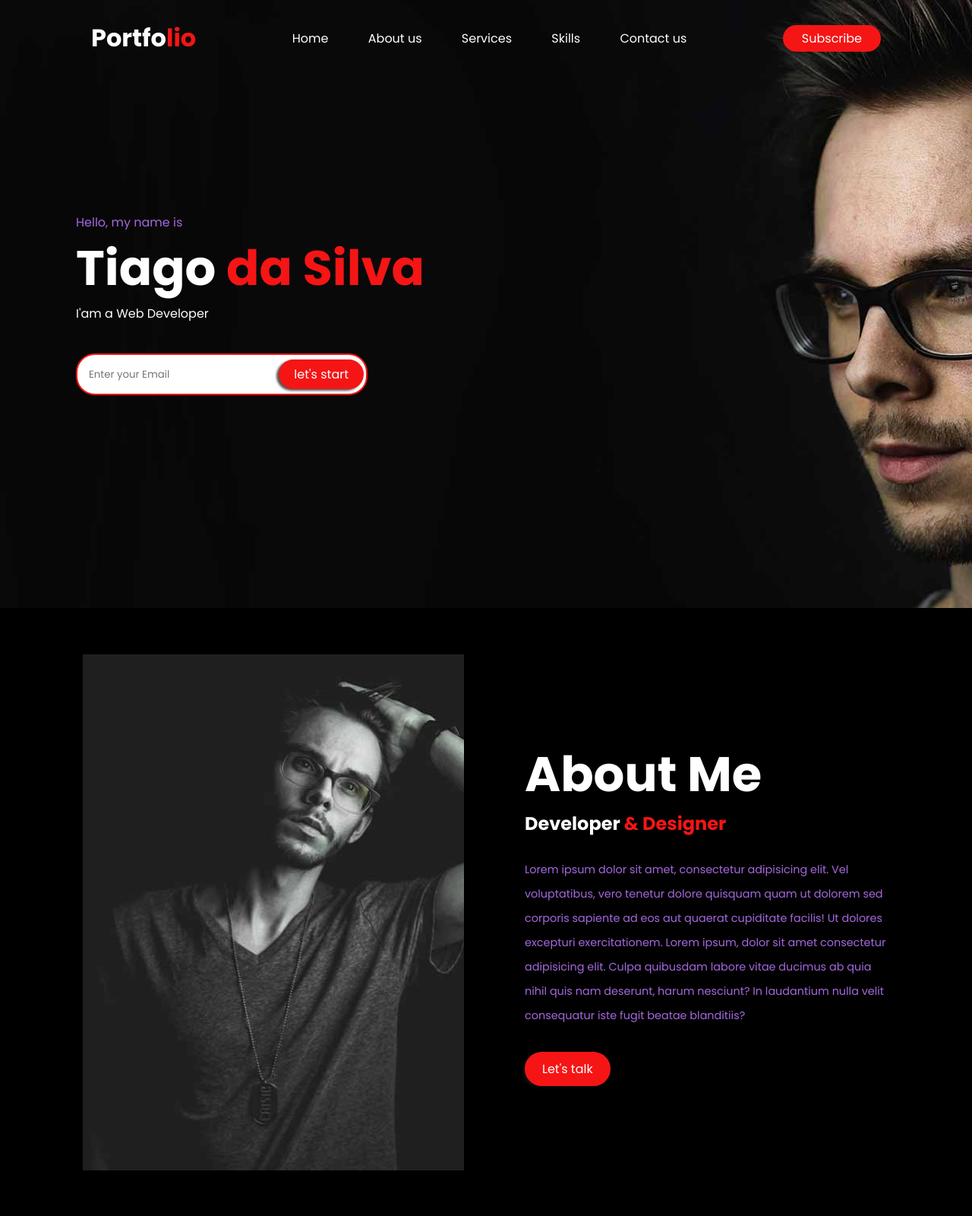
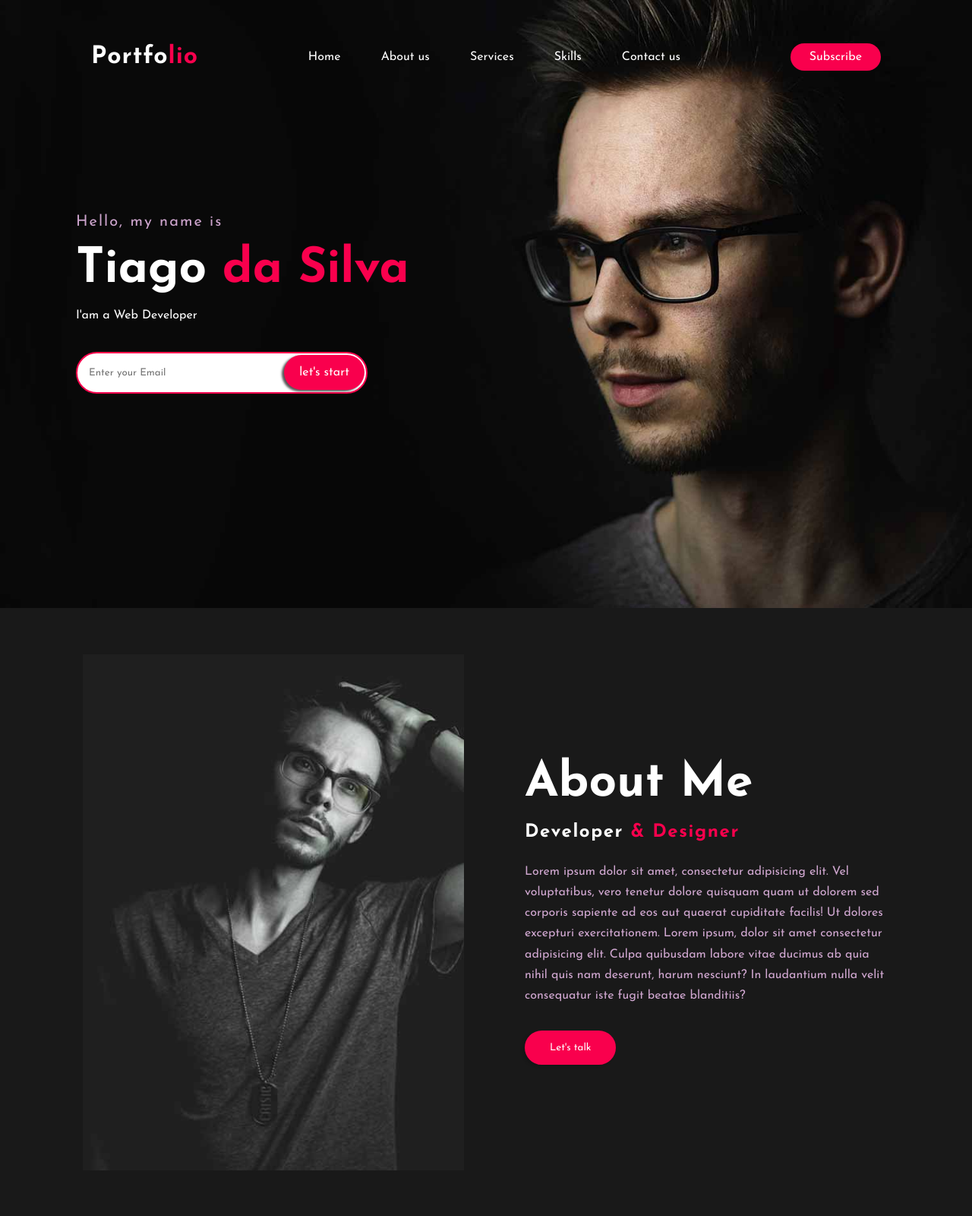
Before and after one commit to S1lvat/portifolio-ficticio-responsivo, a plain HTML site: page index.html in a window 1280 px wide. Shown: the top 1600 px of the page at 76% size. Drawn offline with Linux system fonts and the light colour scheme.

Commit message:
finalização'

```diff
--- a/index.html
+++ b/index.html
@@ -47,7 +47,7 @@
                 nihil quis nam deserunt, harum nesciunt? In laudantium nulla velit consequatur iste fugit beatae
                 blanditiis?
             </p>
-            <div>Let's talk</div>
+            <button>Let's talk</button>
         </aside>
     </section>
 
--- a/style.css
+++ b/style.css
@@ -1,20 +1,20 @@
-@import url('https://fonts.googleapis.com/css2?family=Poppins:wght@300;400;500;700&display=swap');
+@import url('https://fonts.googleapis.com/css2?family=Josefin+Sans:wght@100;200;300;400;500;600;700&display=swap');
 
 * {
     margin: 0;
     padding: 0;
     box-sizing: border-box;
     text-decoration: none;
-    font-family: 'Poppins', sans-serif;
+    font-family: 'Josefin Sans', sans-serif;
     color: #fff;
 }
 body{
-    background-color: #000;
+    background-color: #191919;
 }
 
 .header {
     width: 100%;
-    height: 100px;
+    height: 150px;
     display: flex;
     justify-content: space-between;
     align-items: center;
@@ -22,36 +22,42 @@ body{
     color: #fff;
     padding: 0 120px;
 }
-
+.logo{
+    letter-spacing: 1px;
+}
 .logo span {
-    color: rgb(245, 21, 21);
+    color: #f9004d;
 }
 
 .links a {
     margin: 1.5rem;
     color: #fff;
+    font: bold;
 }
 
 .links a:hover {
-    color: rgb(245, 21, 21);
+    color: #f9004d;
 }
 
 .subscribe {
-    background-color: rgb(245, 21, 21);
-    padding: 5px 25px;
+    background-color: #f9004d;
+    font:bold;
+    padding: 10px 25px;
     border-radius: 20px;
     cursor: pointer;
     transition: .5s;
 }
 
 .subscribe:hover {
-    transform: scale(1.3);
+    transform: scale(1.2);
 }
 
 .backgrond-main {
     background-image: url('/img/background.jpg');
+    background-position: center;
+    background-size: cover;
     height: 100vh;
-    width: 100%;
+    max-width: 100%;
     color: #fff;
     display: flex;
     flex-direction: column;
@@ -60,15 +66,18 @@ body{
 }
 
 .backgrond-main .first {
-    color: rgb(165, 104, 223);
+    color: #fcfc;
+    letter-spacing: 2px;
+    font-size: 20px;
 }
 
 .backgrond-main h1 {
     font-size: 4rem;
+    margin: 1.3rem 0 ;
 }
 
 .backgrond-main h1 span {
-    color: rgb(245, 21, 21)
+    color: #f9004d
 }
 
 .input-box {
@@ -84,18 +93,18 @@ body{
 .backgrond-main input {
     height: 100%;
     width: 100%;
-    border-radius: 25px;
+    border-radius: 30px;
     padding: 15px;
-    border: 2px solid rgb(245, 21, 21);
+    border: 2px solid #f9004d;
     outline: none;
 }
 
 .backgrond-main .input-box div {
-    padding: 7px 20px;
-    background-color: rgb(245, 21, 21);
-    border-radius: 25px;
+    padding: 15px 20px;
+    background-color: #f9004d;
+    border-radius: 30px;
     position: absolute;
-    margin-right: 5px;
+    margin:0 4px 2px 0;
     box-shadow: -3px 2px 3px rgba(20, 20, 20, 0.726);
     cursor: pointer;
 }
@@ -108,7 +117,6 @@ body{
     align-items: center;
     justify-content: center;
     gap: 80px;
-    background-color: black;
     color: #fff;
 }
 
@@ -118,42 +126,42 @@ body{
 
 .about-me aside h1 {
     font-size: 4rem;
+    margin-bottom: 20px;
 }
 
 .about-me aside h2 {
     margin-bottom: 1.7rem;
+    letter-spacing: .1rem;
 }
 
 .about-me aside h2 span {
-    color: rgb(245, 21, 21);
+    color: #f9004d;
 }
 
 .about-me aside p {
-    line-height: 2rem;
+    line-height: 1.7rem;
     margin-bottom: 2rem;
-    font-size: .9rem;
-    color: rgb(165, 104, 223);
+    font-size: 1rem;
+    color: #fcfc;
 }
 
-.about-me aside div {
-    width: fit-content;
-    padding: 7px 20px;
-    background-color: rgb(245, 21, 21);
-    border: 3px solid rgb(245, 21, 21);
-    border-radius: 25px;
+.about-me aside button {
+    padding: 13px 30px;
+    background-color: #f9004d;
+    border: 3px solid #f9004d;
+    border-radius: 30px;
     box-shadow: -3px 2px 3px rgba(20, 20, 20, 0.726);
     cursor: pointer;
     transition: .5s;
 }
 
-.about-me aside div:hover {
-    background: rgb(122, 27, 27);
+.about-me aside button:hover {
+    background: none;
 }
 
 /* Services */
 
 .services {
-    background-color: black;
     display: flex;
     flex-direction: column;
     justify-content: center;
@@ -180,7 +188,7 @@ body{
 
 .box i {
     font-size: 2rem;
-    color: rgb(245, 21, 21);
+    color: #f9004d;
 }
 
 .box h3 {
@@ -188,7 +196,7 @@ body{
 }
 
 .box p {
-    color: rgb(165, 104, 223);
+    color: #fcfc;
     font-size: .9rem;
     line-height: 1.7rem;
     font-weight: 500;
@@ -197,8 +205,8 @@ body{
 .box div {
     width: fit-content;
     padding: 7px 20px;
-    background-color: rgb(245, 21, 21);
-    border: 3px solid rgb(245, 21, 21);
+    background-color: #f9004d;
+    border: 3px solid #f9004d;
     border-radius: 25px;
     box-shadow: -3px 2px 3px rgba(20, 20, 20, 0.726);
     cursor: pointer;
@@ -219,8 +227,8 @@ body{
 .field-1 div{
     width: fit-content;
     padding: 7px 20px;
-    background-color: rgb(245, 21, 21);
-    border: 3px solid rgb(245, 21, 21);
+    background-color: #f9004d;
+    border: 3px solid #f9004d;
     border-radius: 25px;
     box-shadow: -3px 2px 3px rgba(20, 20, 20, 0.726);
     cursor: pointer;
@@ -238,7 +246,7 @@ body{
 }
 .field-2 p{
     font-size: .9rem;
-    color: rgb(165, 104, 223);
+    color: #fcfc;
     width: 30rem;
     line-height: 2rem
 }
@@ -247,18 +255,24 @@ body{
     gap:1rem
 }
 .field-2 .sci div{
-    background-color: rgb(245, 21, 21);
+    background-color: #f9004d;
     border-radius: 50%;
     width: 3rem; height: 3rem;
     display: flex;
     justify-content: center;
     align-items: center;
     font-size: 1.7rem;
+    transition: .5s;
+    cursor: pointer;
+}
+.field-2 .sci div:hover{
+    transform: scale(1.3);
 }
 
 footer{
     text-align: center;
+    padding-bottom: 10px;
 }
 footer span{
-    color: rgb(245, 21, 21);
+    color: #f9004d;
 }
```
